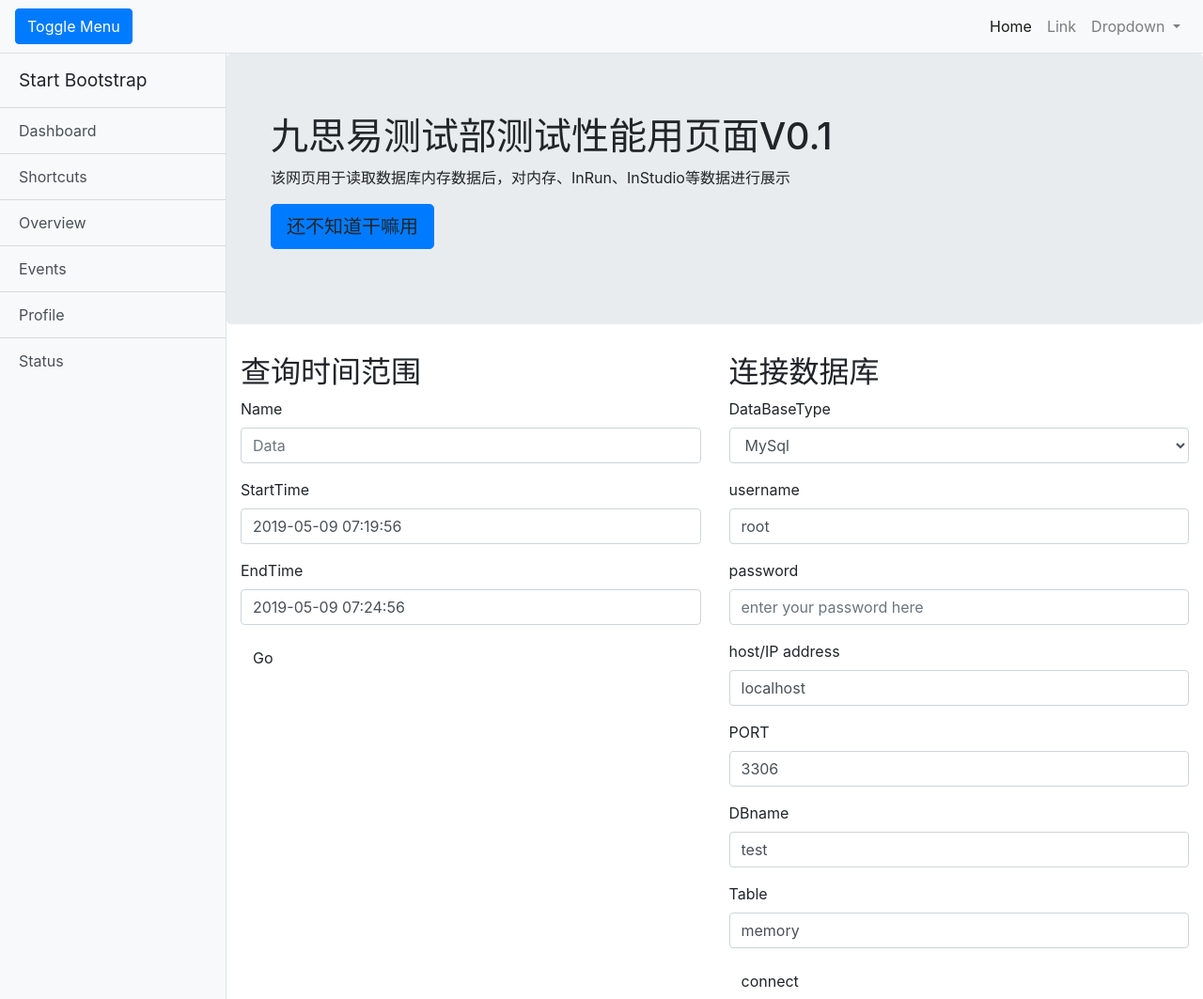
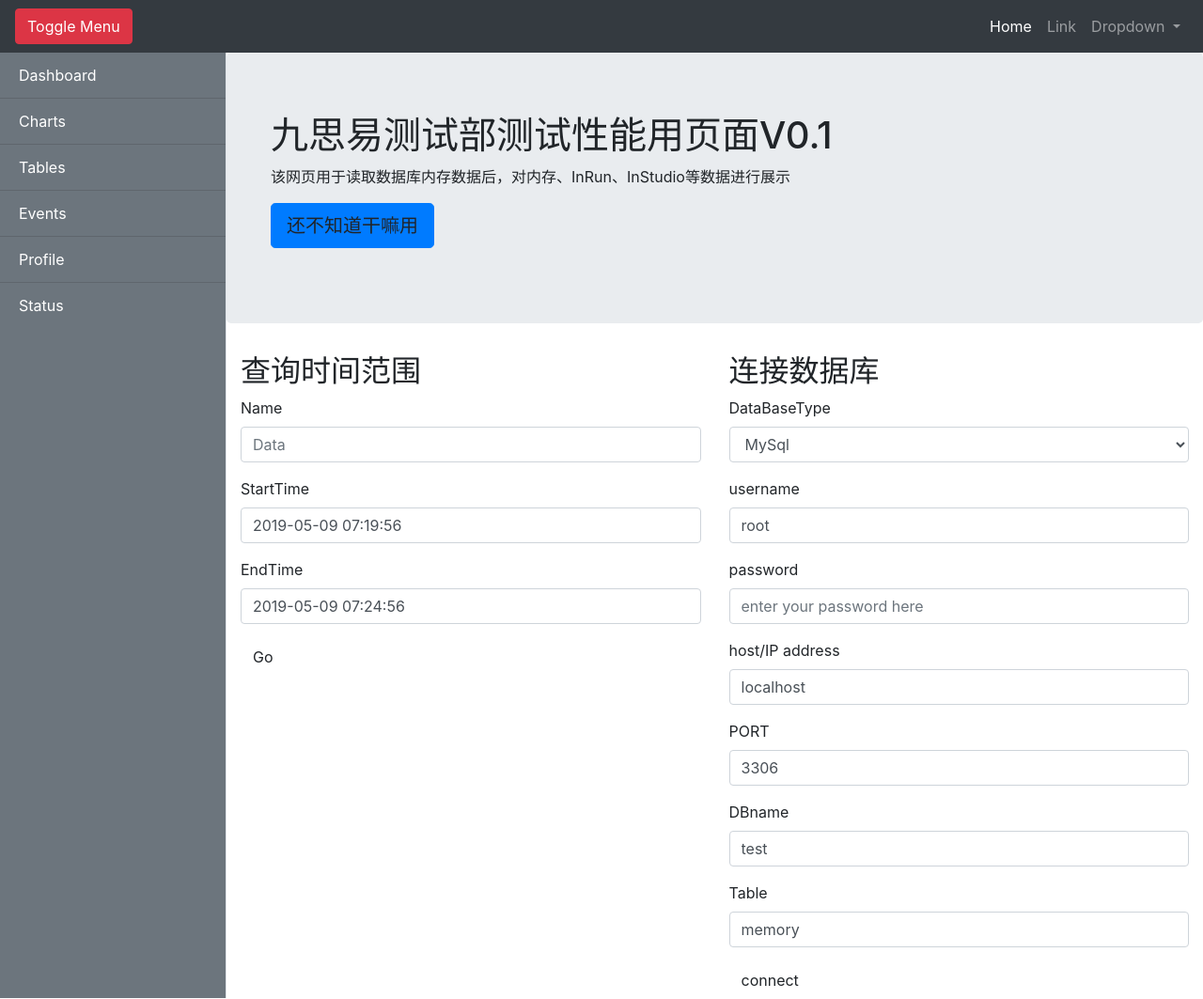
Before and after one commit to re0phimes/FlaskTest, a Flask app: page / in a window 1280 px wide. Shown: the whole page at 94% size. Run offline with Flask 2, Linux system fonts and the light colour scheme; some libraries are stand-ins or nearby versions.

Commit message:
modify css

```diff
--- a/FlaskApp/static/css/styless.css
+++ b/FlaskApp/static/css/styless.css
@@ -9,7 +9,7 @@ body {
   overflow-x: hidden;
 }
 
-#sidebar-wrapper {
+div #sidebar-wrapper {
   min-height: 100vh;
   margin-left: -15rem;
   -webkit-transition: margin .25s ease-out;
@@ -18,7 +18,7 @@ body {
   transition: margin .25s ease-out;
 }
 
-#sidebar-wrapper .sidebar-heading {
+div #sidebar-wrapper .sidebar-heading {
   padding: 0.875rem 1.25rem;
   font-size: 1.2rem;
 }
--- a/FlaskApp/templates/base.html
+++ b/FlaskApp/templates/base.html
@@ -17,15 +17,15 @@
 	<link rel="stylesheet" href="https://stackpath.bootstrapcdn.com/bootstrap/4.3.1/css/bootstrap.min.css" integrity="sha384-ggOyR0iXCbMQv3Xipma34MD+dH/1fQ784/j6cY/iJTQUOhcWr7x9JvoRxT2MZw1T" crossorigin="anonymous">
 
 	<!-- Custom styles for this template -->
-	<link href="../static/css/simple-sidebar.css" rel="stylesheet">
+	<link href="/static/css/simple-sidebar.css" rel="stylesheet">
 	{% endblock %}
 
 </head>
 
 <body>
 {% block nav %}
-		<nav class="navbar navbar-expand-lg navbar-light bg-light border-bottom">
-			<button class="btn btn-primary" id="menu-toggle">
+		<nav class="navbar navbar-expand-lg navbar-dark bg-dark">
+			<button class="btn btn-danger" id="menu-toggle">
 				<span class="glyphicon glyphicon-align-left" aria-hidden="true"></span>
 				Toggle Menu
 			</button>
@@ -60,15 +60,14 @@
 <div class="d-flex" id="wrapper">
 
 	<!-- Sidebar -->
-	<div class="bg-light border-right" id="sidebar-wrapper">
-		<div class="sidebar-heading">Start Bootstrap </div>
+	<div class="bg-secondary border-right" id="sidebar-wrapper">
 		<div class="list-group list-group-flush">
-			<a href="#" class="list-group-item list-group-item-action bg-light">Dashboard</a>
-			<a href="#" class="list-group-item list-group-item-action bg-light">Shortcuts</a>
-			<a href="#" class="list-group-item list-group-item-action bg-light">Overview</a>
-			<a href="#" class="list-group-item list-group-item-action bg-light">Events</a>
-			<a href="#" class="list-group-item list-group-item-action bg-light">Profile</a>
-			<a href="#" class="list-group-item list-group-item-action bg-light">Status</a>
+			<a href="/" class="list-group-item list-group-item-action bg-secondary text-white">Dashboard</a>
+			<a href="/tableviews/charts/" class="list-group-item list-group-item-action bg-secondary text-white">Charts</a>
+			<a href="#" class="list-group-item list-group-item-action bg-secondary text-white">Tables</a>
+			<a href="#" class="list-group-item list-group-item-action bg-secondary text-white">Events</a>
+			<a href="#" class="list-group-item list-group-item-action bg-secondary text-white">Profile</a>
+			<a href="#" class="list-group-item list-group-item-action bg-secondary text-white">Status</a>
 		</div>
 	</div>
 	<!-- /#sidebar-wrapper -->
@@ -78,11 +77,7 @@
 
 
 		{% block page_content %}
-		<div class="container-fluid">
-			<h1 class="mt-4">Simple Sidebar</h1>
-			<p>The starting state of the menu will appear collapsed on smaller screens, and will appear non-collapsed on larger screens. When toggled using the button below, the menu will change.</p>
-			<p>Make sure to keep all page content within the <code>#page-content-wrapper</code>. The top navbar is optional, and just for demonstration. Just create an element with the <code>#menu-toggle</code> ID which will toggle the menu when clicked.</p>
-		</div>
+
 		{% endblock %}
 	</div>
 	<!-- /#page-content-wrapper -->
@@ -91,16 +86,18 @@
 <!-- /#wrapper -->
 
 <!-- Bootstrap core JavaScript -->
-<script src="../static/jquery/jquery.min.js"></script>
-<script src="../static/bootstrap/js/bootstrap.bundle.min.js"></script>
+<script src="/static/jquery/jquery.min.js"></script>
+<script src="/static/bootstrap/js/bootstrap.bundle.min.js"></script>
 
 <!-- Menu Toggle Script -->
+{% block script_bot %}
 <script>
 	$("#menu-toggle").click(function(e) {
 		e.preventDefault();
 		$("#wrapper").toggleClass("toggled");
 	});
 </script>
+    {% endblock %}
 
 </body>
 
```
Also changed, not shown: FlaskApp/templates/tableviews/charts.html (+16 -54 lines), FlaskApp/templates/memoviews/index.html (line endings or trailing spaces).
